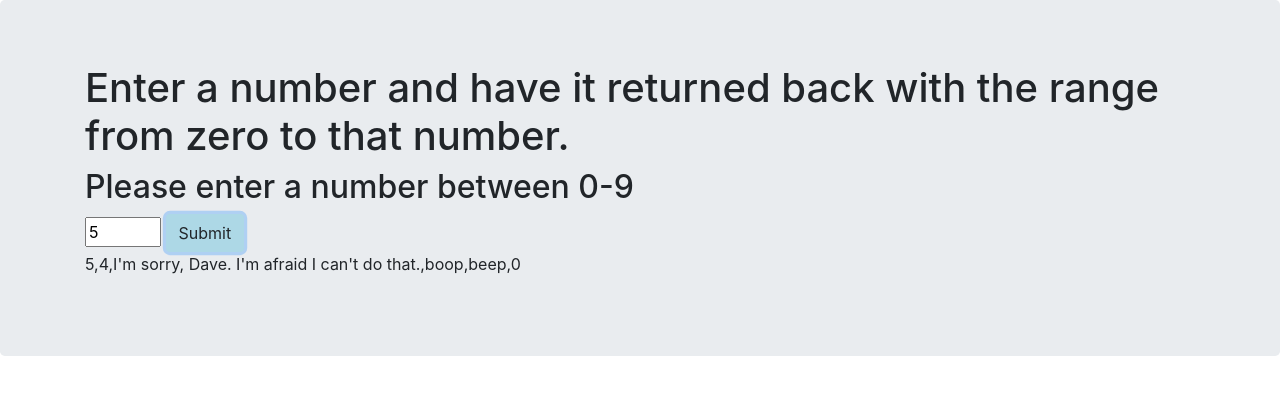
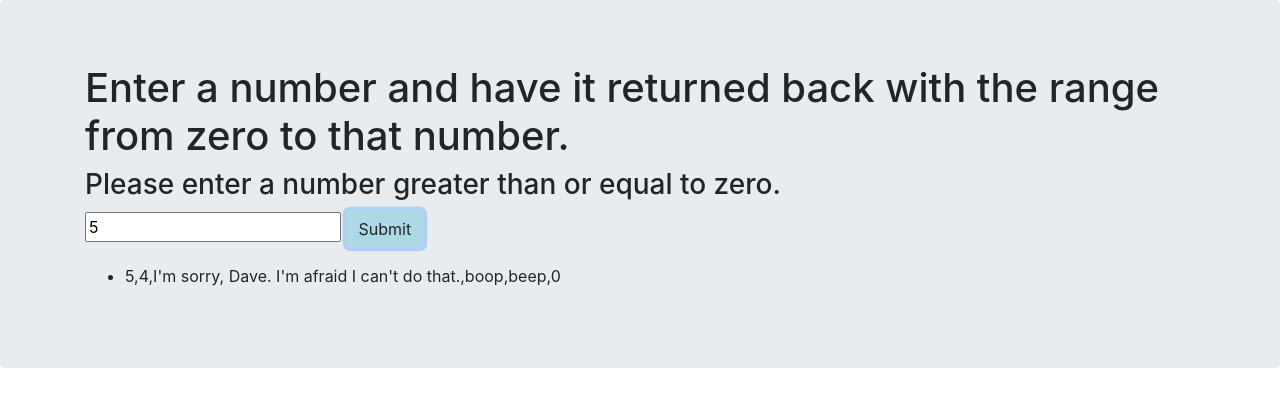
Before and after one commit to H-Len/beep-boop, a plain HTML site: page index.html in a window 1280 px wide. Both pictures are taken after typing "5" into the empty fields and a click on the button "Submit". Drawn offline with Linux system fonts and the light colour scheme.

Commit message:
add further styling

```diff
--- a/index.html
+++ b/index.html
@@ -14,12 +14,14 @@
     <div class="container">
       <h1>Enter a number and have it returned back with the range from zero to that number.</h1>
       <form id="numRange">
-        <h2>Please enter a number between 0-9</h2>
-        <input type="number" min="0" max="9" class="formControl" id="userInput">
+        <h3>Please enter a number greater than or equal to zero.</h3>
+        <input type="number" min="0" class="formControl" id="userInput">
         <button type="submit" name="button" class="btn">Submit</button>
       </form>
       <div id="answerArea">
-        <p id="inputRange"></p>
+        <p id="numArr">
+          <ul></ul>
+        </p>
       </div>
     </div>
   </div>
--- a/js/scripts.js
+++ b/js/scripts.js
@@ -16,13 +16,12 @@ function output(userInputString) {
 };
 
 
-
 $(document).ready(function(){
   $("form#numRange").submit(function(event){
     event.preventDefault();
     var userInput = parseInt($("input#userInput").val());
     var result = output(userInput);
     $("#inputRange").text(result);
-    console.log(result);
+   $('ul').prepend('<li> ' + result + ' </li>');
   });
 });
```
